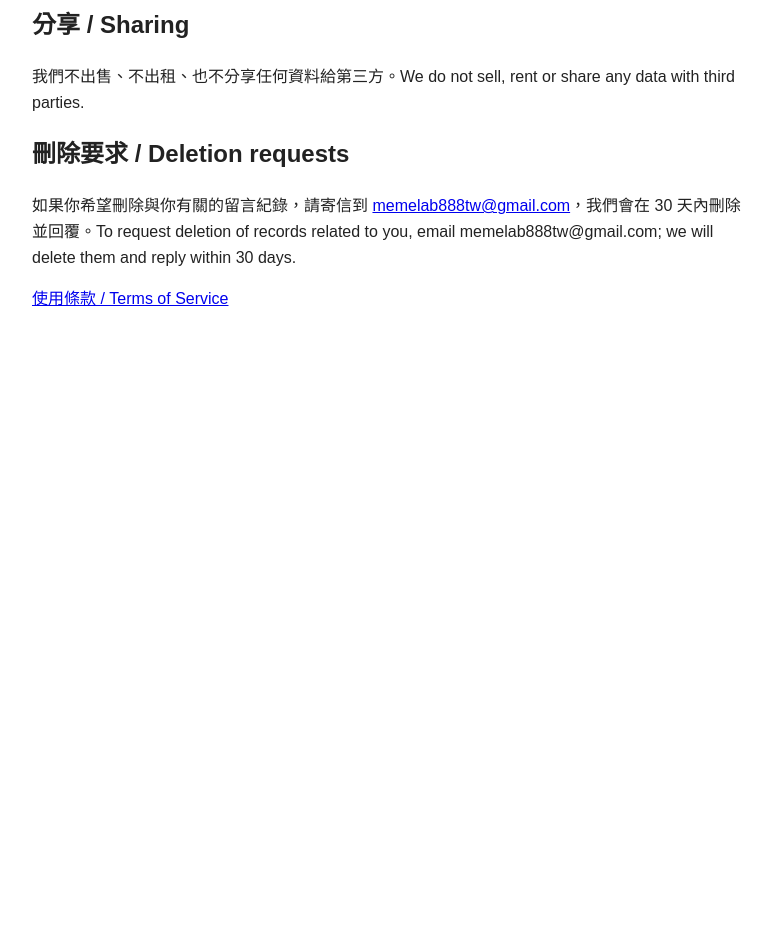
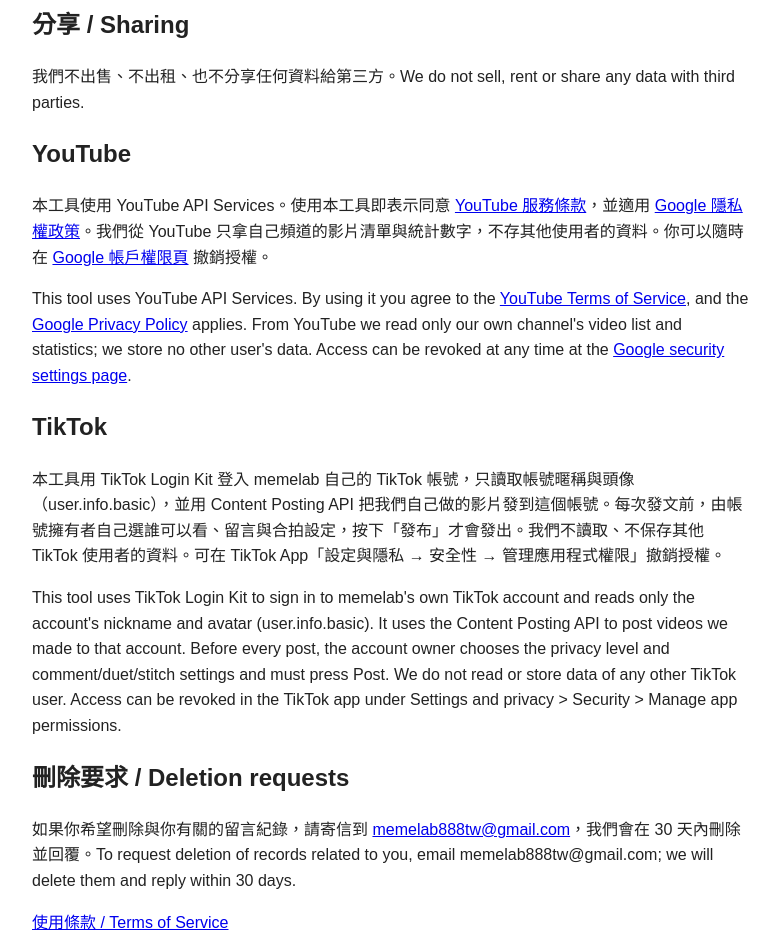
Before and after one commit to memelab888tw-afk/cards, a plain HTML site: page legal/privacy.html in a window 1280 px wide. Shown: the part 640-1578 px from the top of the page, without its empty margins (248-1027 px from the left). Before the commit the page ends 984 px from the top, so only its background shows below. Drawn offline with Linux system fonts and the light colour scheme.

Commit message:
legal: add YouTube API Services and TikTok sections (privacy), platform terms (terms)
Co-Authored-By: Claude Opus 5.5 <noreply@anthropic.com>

```diff
--- a/legal/privacy.html
+++ b/legal/privacy.html
@@ -26,6 +26,14 @@
 <h2>分享 / Sharing</h2>
 <p>我們不出售、不出租、也不分享任何資料給第三方。We do not sell, rent or share any data with third parties.</p>
 
+<h2>YouTube</h2>
+<p>本工具使用 YouTube API Services。使用本工具即表示同意 <a href="https://www.youtube.com/t/terms">YouTube 服務條款</a>，並適用 <a href="https://policies.google.com/privacy">Google 隱私權政策</a>。我們從 YouTube 只拿自己頻道的影片清單與統計數字，不存其他使用者的資料。你可以隨時在 <a href="https://security.google.com/settings/security/permissions">Google 帳戶權限頁</a> 撤銷授權。</p>
+<p>This tool uses YouTube API Services. By using it you agree to the <a href="https://www.youtube.com/t/terms">YouTube Terms of Service</a>, and the <a href="https://policies.google.com/privacy">Google Privacy Policy</a> applies. From YouTube we read only our own channel's video list and statistics; we store no other user's data. Access can be revoked at any time at the <a href="https://security.google.com/settings/security/permissions">Google security settings page</a>.</p>
+
+<h2>TikTok</h2>
+<p>本工具用 TikTok Login Kit 登入 memelab 自己的 TikTok 帳號，只讀取帳號暱稱與頭像（user.info.basic），並用 Content Posting API 把我們自己做的影片發到這個帳號。每次發文前，由帳號擁有者自己選誰可以看、留言與合拍設定，按下「發布」才會發出。我們不讀取、不保存其他 TikTok 使用者的資料。可在 TikTok App「設定與隱私 → 安全性 → 管理應用程式權限」撤銷授權。</p>
+<p>This tool uses TikTok Login Kit to sign in to memelab's own TikTok account and reads only the account's nickname and avatar (user.info.basic). It uses the Content Posting API to post videos we made to that account. Before every post, the account owner chooses the privacy level and comment/duet/stitch settings and must press Post. We do not read or store data of any other TikTok user. Access can be revoked in the TikTok app under Settings and privacy &gt; Security &gt; Manage app permissions.</p>
+
 <h2>刪除要求 / Deletion requests</h2>
 <p>如果你希望刪除與你有關的留言紀錄，請寄信到 <a href="mailto:memelab888tw@gmail.com">memelab888tw@gmail.com</a>，我們會在 30 天內刪除並回覆。To request deletion of records related to you, email memelab888tw@gmail.com; we will delete them and reply within 30 days.</p>
 
```
Also changed, not shown: legal/terms.html (+3 -0 lines).
